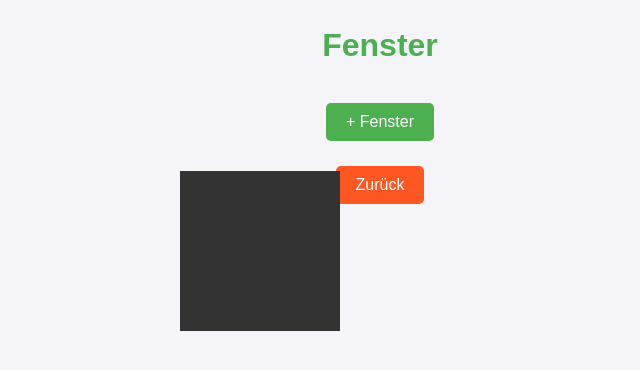
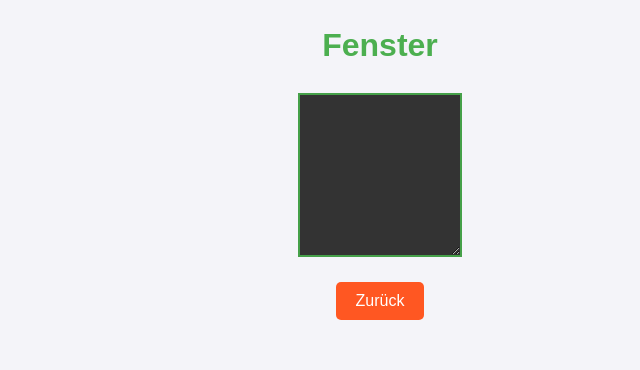
Before and after one commit to ichb1nich/useful-things, a plain HTML site: page window.html in a window 1280 px wide. Shown: the whole page, without its empty margins (260-900 px from the left). Drawn offline with Linux system fonts and the light colour scheme.

Commit message:
window umbennant von windows.html zu window.html und reperiert 🔧

```diff
--- a/style.css
+++ b/style.css
@@ -147,8 +147,8 @@ button:hover {
 .rectangle {
     width: 10rem;
     height: 10rem;
+    border: 2px solid #45a049;
     resize: both;
+    overflow: auto;
     background-color: #333;
-    position: absolute;
-    cursor: move;
 }
--- a/windows.html
+++ b/window.html
@@ -11,10 +11,6 @@
 <body>
     <h1>Fenster</h1>
 
-    <div class="button">
-        <button id="addwindow">+ Fenster</button>
-    </div>
-
     <div id="windowcontainer">
         <div id="window" class="rectangle"></div>
     </div>
```
